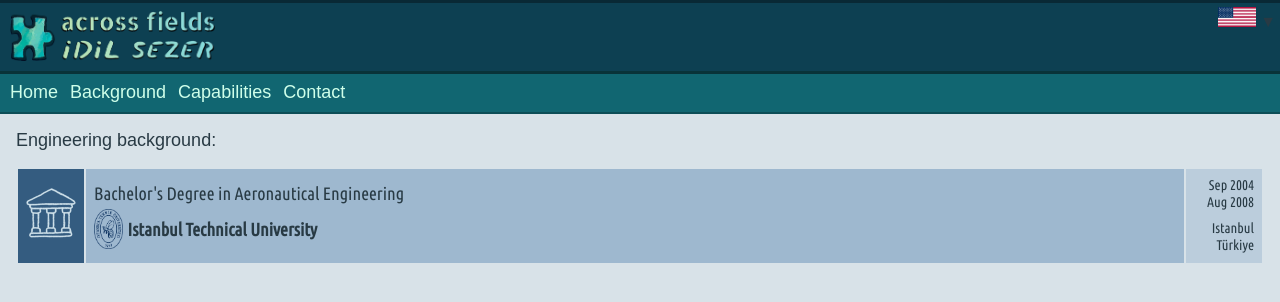
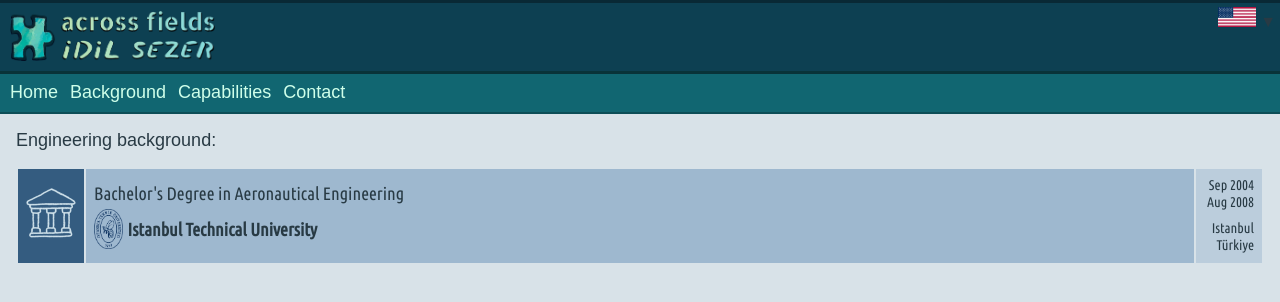
Before and after one commit to acrossfields/idilsezer, a Jekyll site: the page built from en/background.md, in a window 1280 px wide. Shown: the top 302 px of the page. Built offline with Jekyll 4.4.1, drawn with Linux system fonts in a browser that asks for light colours; some web fonts are replaced.

Commit message:
Update style.scss

```diff
--- a/assets/css/style.scss
+++ b/assets/css/style.scss
@@ -159,7 +159,7 @@ table {
 .table-bgheader td:nth-child(3) {
   text-align: right;
   vertical-align: middle;
-  width: 60px;
+  width: 50px;
   font-family: 'Ubuntu Condensed', sans-serif;
   font-size: 14px;
 }
```
